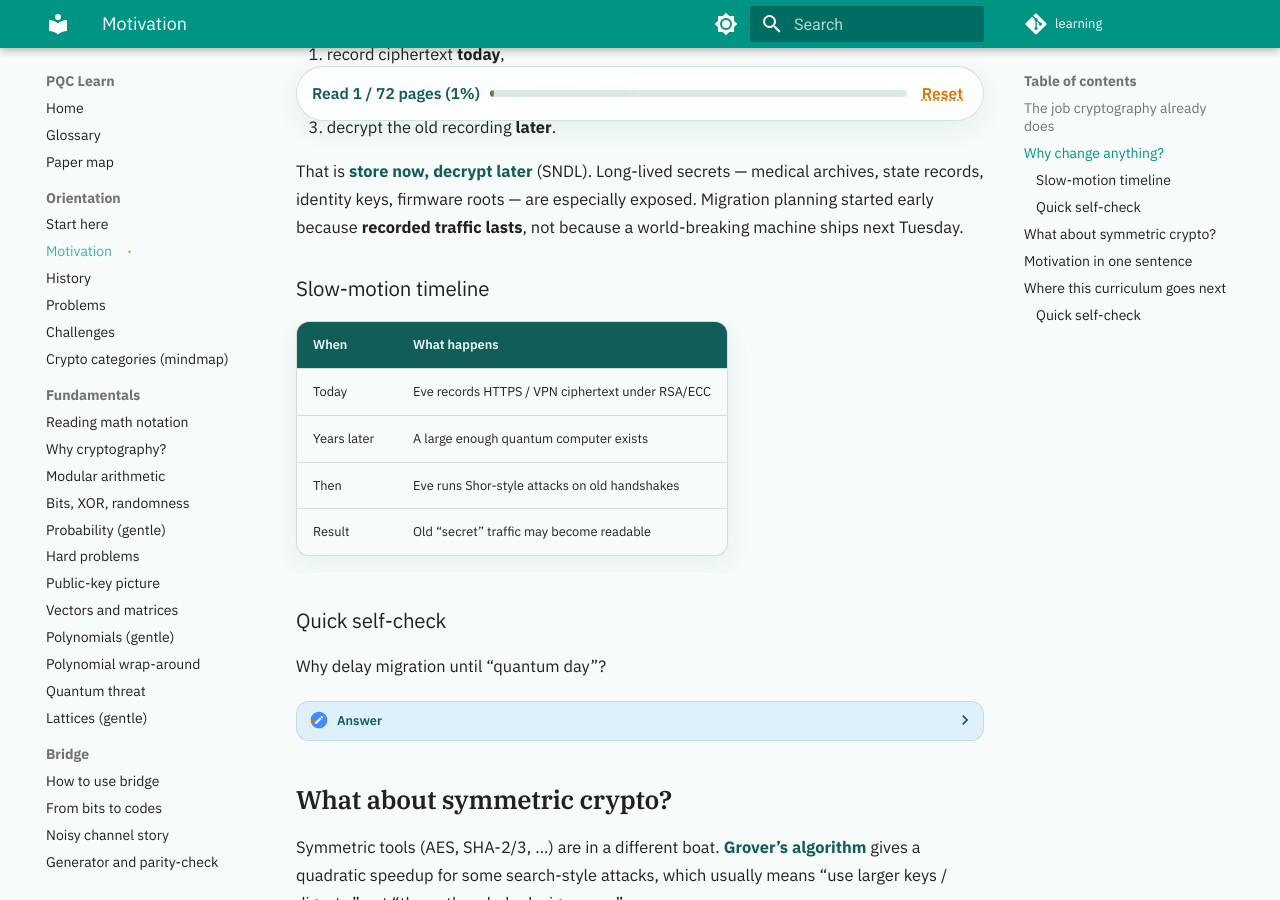
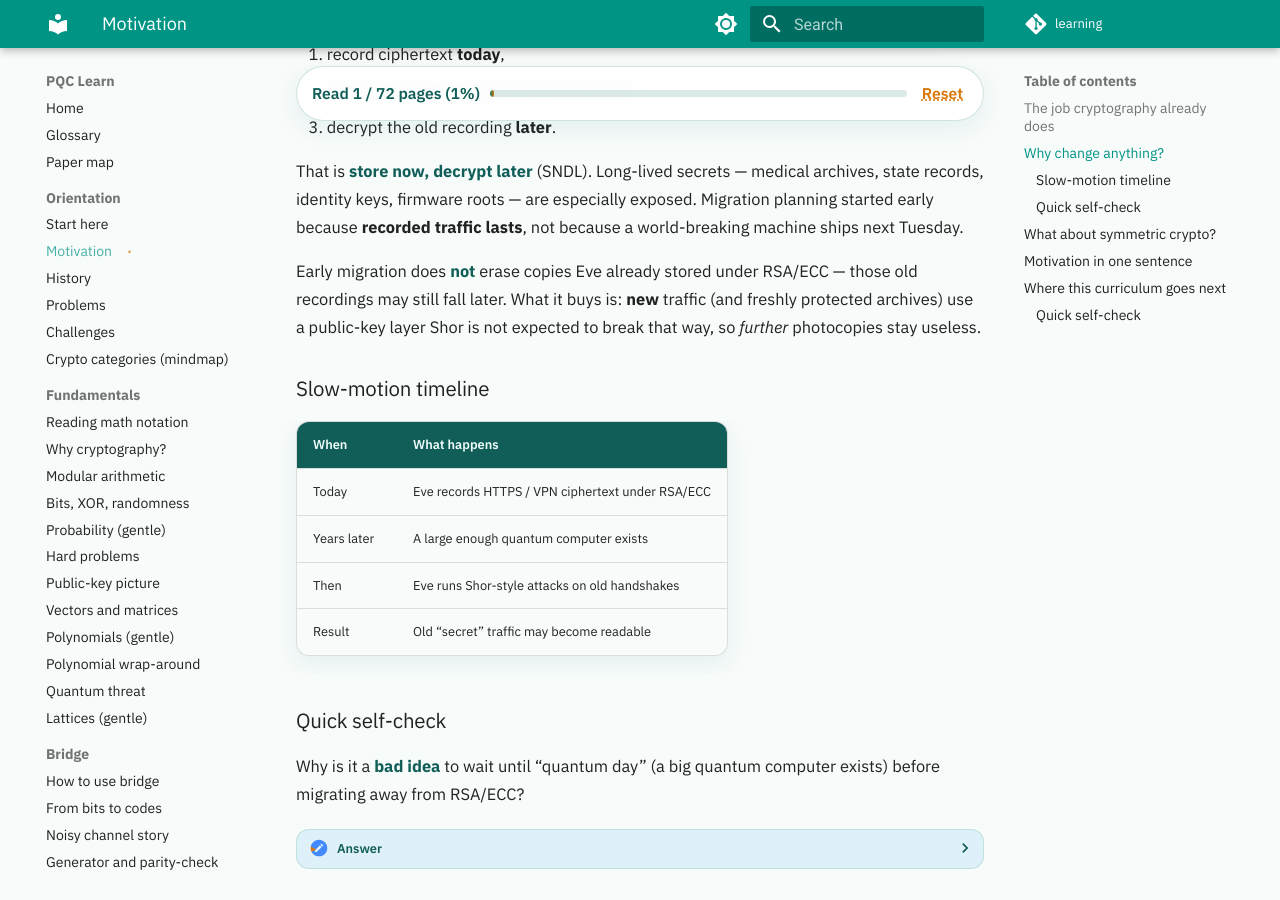
Before and after one commit to Post-Quantum-Cryptography-PQC/learning, an MkDocs documentation site: the page built from docs/orientation/motivation.md, in a window 1280 px wide and 900 px high, scrolled down 1205 px. Built offline with MkDocs 1.6.1 and Material for MkDocs 9.7.7, drawn with Linux system fonts in a browser that asks for light colours; comment, search, counter and statistics services are not loaded.

Commit message:
sync from pqc-learning-public@6107b3f

```diff
--- a/docs/orientation/motivation.md
+++ b/docs/orientation/motivation.md
@@ -33,6 +33,8 @@ An adversary can:
 
 That is **store now, decrypt later** (SNDL). Long-lived secrets — medical archives, state records, identity keys, firmware roots — are especially exposed. Migration planning started early because **recorded traffic lasts**, not because a world-breaking machine ships next Tuesday.
 
+Early migration does **not** erase copies Eve already stored under RSA/ECC — those old recordings may still fall later. What it buys is: **new** traffic (and freshly protected archives) use a public-key layer Shor is not expected to break that way, so *further* photocopies stay useless.
+
 ### Slow-motion timeline
 
 | When | What happens |
@@ -44,9 +46,9 @@ That is **store now, decrypt later** (SNDL). Long-lived secrets — medical arch
 
 ### Quick self-check
 
-Why delay migration until “quantum day”?
+Why is it a **bad idea** to wait until “quantum day” (a big quantum computer exists) before migrating away from RSA/ECC?
 <details><summary>Answer</summary>
-Because traffic recorded *before* that day may still be valuable — and still decryptable later if the public-key layer was RSA/ECC.
+Because Eve can record ciphertext <em>now</em> and decrypt it <em>later</em>. Waiting only protects traffic after you finally migrate. Anything still encrypted under RSA/ECC — including years of recordings already on disk — may become readable on quantum day. Early migration limits how much new valuable traffic gets added to that pile.
 </details>
 
 ## What about symmetric crypto?
```
